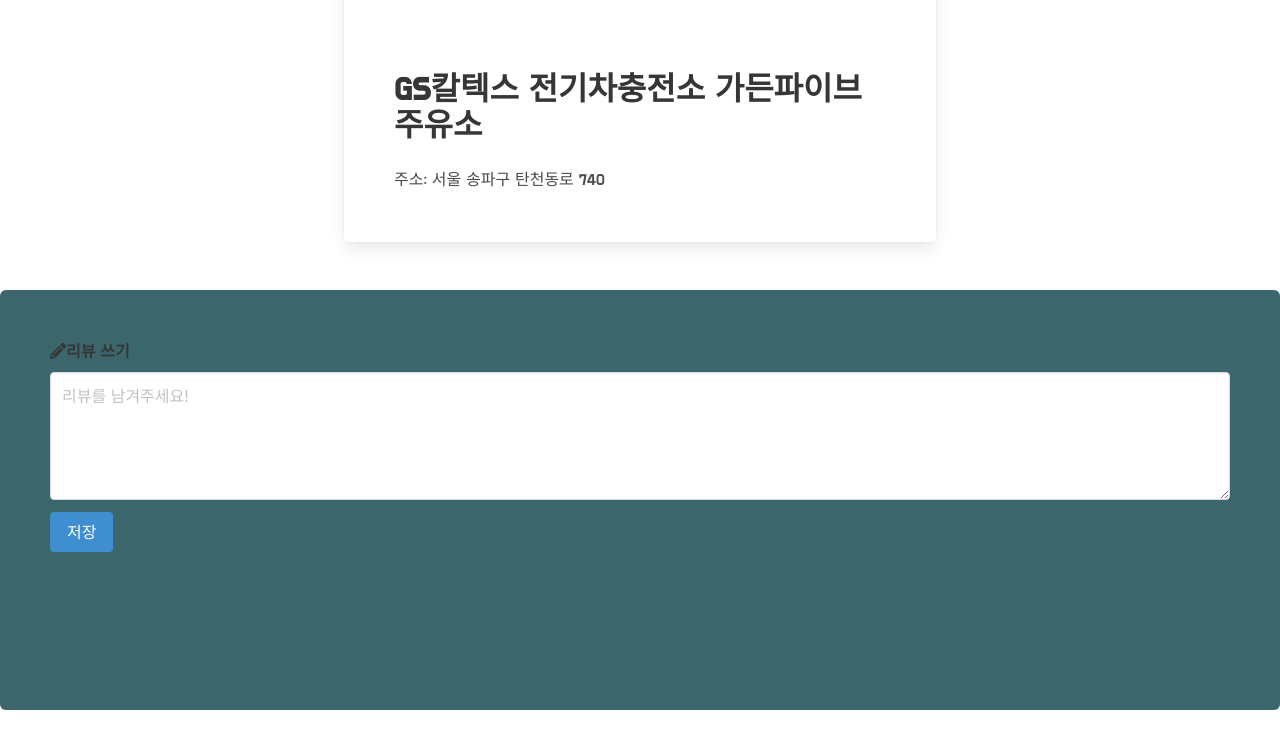
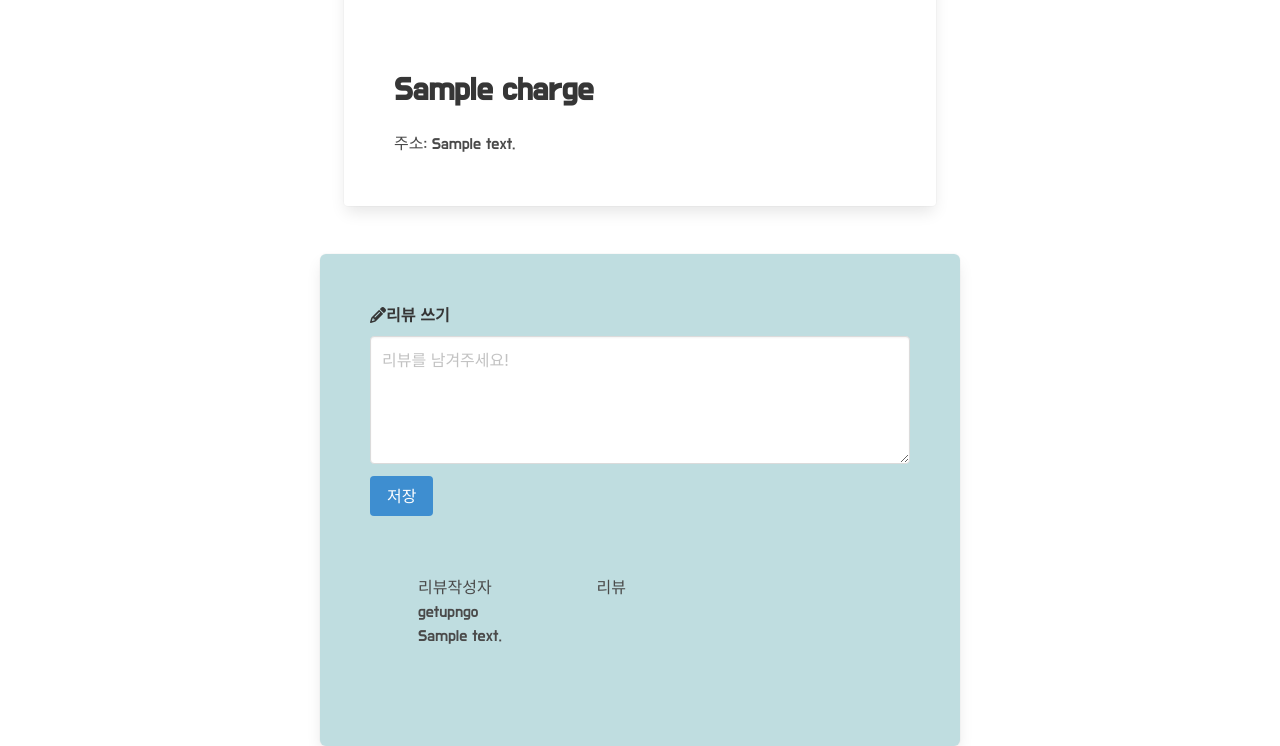
Before and after one commit to salmon2/EcoEnerge, a Flask app: template templates/charge_detail.html in a window 1280 px wide. Shown: the part 467-1213 px from the top of the page. Before the commit the page ends 1177 px from the top, so only its background shows below. Run offline with Flask 2, Linux system fonts and the light colour scheme; the template is opened without the code that fills it: most values are stand-ins (such as "Sample title", 1, 10 or a date in 2020); grey boxes marked "Sample" are stand-in pictures; some libraries are stand-ins or nearby versions.

Commit message:
save review to db

```diff
--- a/templates/charge_detail.html
+++ b/templates/charge_detail.html
@@ -50,13 +50,92 @@
         }
 
         .review-making-box {
-            background-color: #3B666B;
-            width: 100%;
+            background-color: #BFDDE0;
+            width: 50%;
             margin: auto;
             padding: 50px;
         }
+
+        .wrap {
+            background-color: RGBA(232, 52, 78, 0.2);
+            min-height: 100vh;
+            padding-bottom: 50px;
+        }
+
+        .review_contentT{
+            margin-left: 100px;
+        }
+
+        .review_content{
+            margin-left: 80px;
+        }
+
+
+
     </style>
+
     <script>
+       // $(document).ready(function(){
+       //    showReviews();
+       //  });
+
+
+        // function posting(){
+        //     let review = $('#textarea-post').val()
+        //
+        //     $.ajax({
+        //         type: "POST",
+        //         url:"/posting",
+        //         data:{review_give:review},
+        //         success: function(response){
+        //             alert(response["msg"])
+        //             window.location.reload()
+        //         }
+        //     })
+        // }
+
+        function posting(){
+            let contents_give = $('#textarea-post').val()
+            let chargeId_give = '61418daaea7935f5d7df32fb'
+            let rate_give = '3'
+            let like_give = '2'
+
+            $.ajax({
+                type:"POST",
+                url:"/review",
+                data:{contents:contents_give,chargeId:chargeId_give,rate:rate_give,like:like_give},
+                success: function(response){
+                    alert(response["msg"])
+                    window.location.reload()
+                }
+            })
+        }
+        //
+        // function showReviews() {
+        //     $.ajax({
+        //         type:"GET",
+        //         url:"/review",
+        //         data: {},
+        //         success: function(response){
+        //             let reviews = response['all_reviews']
+        //
+        //             for(let i = 0; i < reviews.length; i++){
+        //                 let id = reviews[i]['memberId']
+        //                 let chargeId = reviews[i]['chargeId']
+        //                 let rate = reviews[i]['rate']
+        //                 let contents = reviews[i]['contents']
+        //                 let like = reviews[i]['like']
+        //
+        //                 let temp_html = `<div class="reviewBox">
+        //                 <span>${id}</span>
+        //                 <span class="review_content">${contents}</span>
+        //             </div>`
+        //
+        //                 $('#review_contents').append(temp_html)
+        //             }
+        //         }
+        //     })
+        // }
     </script>
 
 </head>
@@ -74,30 +153,33 @@
 </nav>
 
 <!--change_list.html에서 하나를 선택했을 떄, 선택한 것의 정보에 따라 사진이 나오게 하는 것 -->
+<div id = "wrap">
     <section class="section">
         <div class="card">
             <div class="card-image">
                 <figure class="image is-4by3">
+                    {% if charge.img == none %}
                         <img class="bnImg" src="https://search.pstatic.net/common/?src=http%3A%2F%2Fimgnews.naver.net%2Fimage%2F5174%2F2019%2F01%2F22%2F295309_265529_0734_20190122112444134.jpg&type=a340">
+                    {% else %}
+                        <img class="bnImg" src="{{charge.img}}">
+                    {% endif %}
+
                 </figure>
             </div>
             <br>
-
 
             <div class="row">
                 <div class="col2" id="col2">
                 </div>
                 <br><br>
             </div>
-        <span class="title" id="title">GS칼텍스 전기차충전소 가든파이브주유소</span>
+            <span class="title" id="title">{{charge.chargeName}}</span>
             <br><br>
 
-        <span class="address">주소:</span>
-<!--        <span class="detail_address">{{ store.address }}</span>-->
-        <span class="detail_address">서울 송파구 탄천동로 740</span>
+            <span class="address">주소: </span>
+            <span class="detail_address">{{charge.address}}</span>
             <br>
         </div>
-
     </section>
 
     <!--리뷰 쓰기 저장하기-->
@@ -117,10 +199,25 @@
 
         <section class="section">
             <div id="post-box" class="container">
+                <div class="reviewBox">
+                    <span>리뷰작성자</span>
+                    <span class="review_contentT">리뷰</span>
+                </div>
+                <div id="review_contents">
+                    <div class="reviewBox">
+                        <span>getupngo</span>
+                        <span class="review_content">
+                            {% for review in reviewList %}
+                                <p>{{review.contents}}</p>
+                            {% endfor %}
+                        </span>
+                    </div>
+                </div>
 
             </div>
         </section>
     </div>
+</div>
 </body>
 
 </html>
```
Lines whose indentation alone changed are shown as unchanged.
